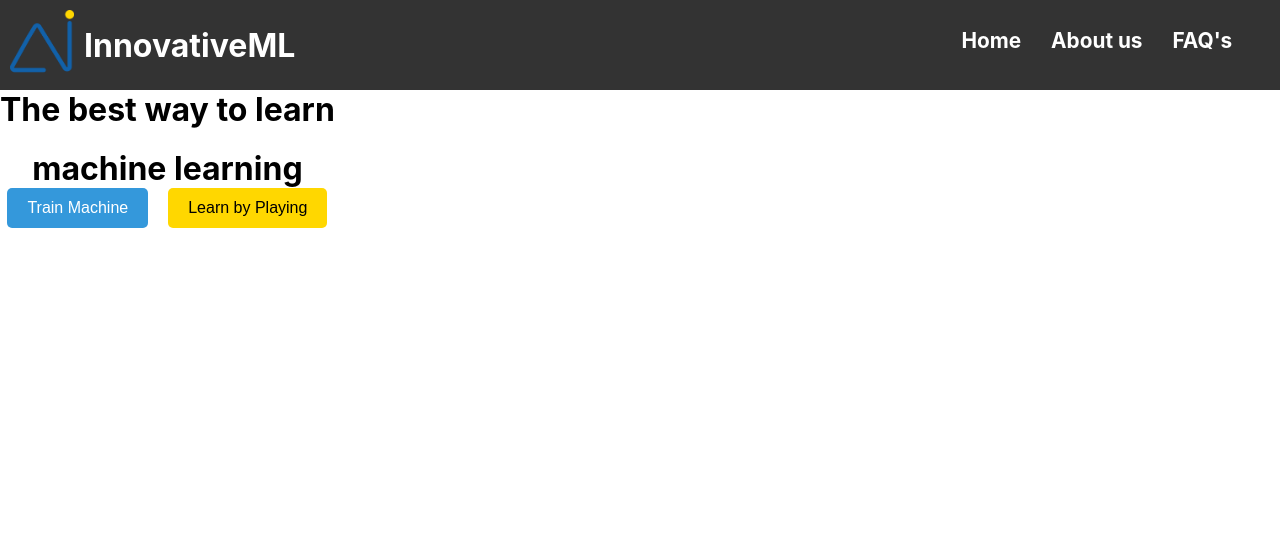
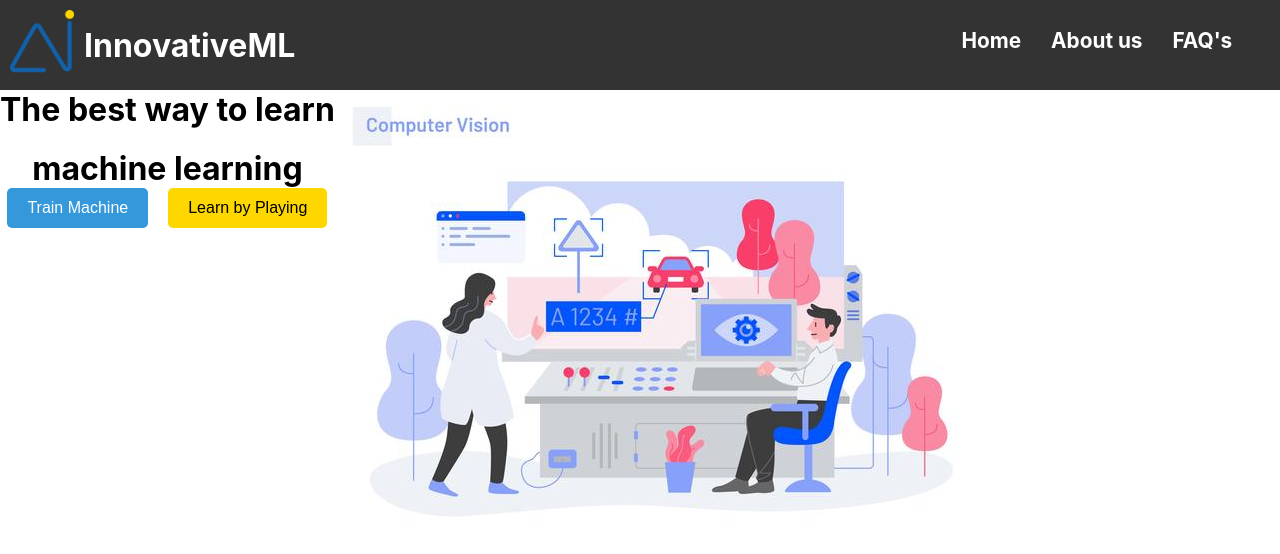
Before and after one commit to AhmadSerhall/innovativeML, a React (Create React App) app in the folder frontend/: page /landing in a window 1280 px wide. Shown: the top 554 px of the page. Built offline with nearby package versions, Linux system fonts and the light colour scheme.

Commit message:
finished the right part of the hero section

```diff
--- a/frontend/src/pages/Landing/index.jsx
+++ b/frontend/src/pages/Landing/index.jsx
@@ -2,6 +2,7 @@ import React from 'react'
 import NavBar from '../../components/NavBar'
 import '../../styles/global.css'
 import Button from '../../components/Button'
+import heroImage from '../../assets/image4.jpg'
 const Landing = () => {
   return (
     <div>
@@ -16,6 +17,9 @@ const Landing = () => {
                 <Button text="Learn by Playing" textColor="black" bgColor="#FFD700"/>
             </div>
         </div>
+        <div className='img-container'>
+            <img src={heroImage} alt="img"></img>
+        </div>
 
       </div>
 
```
